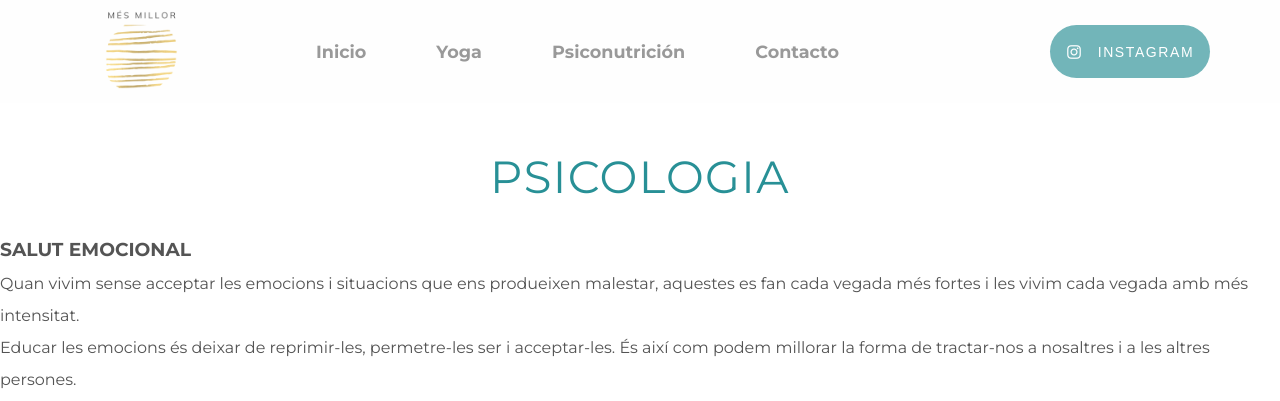
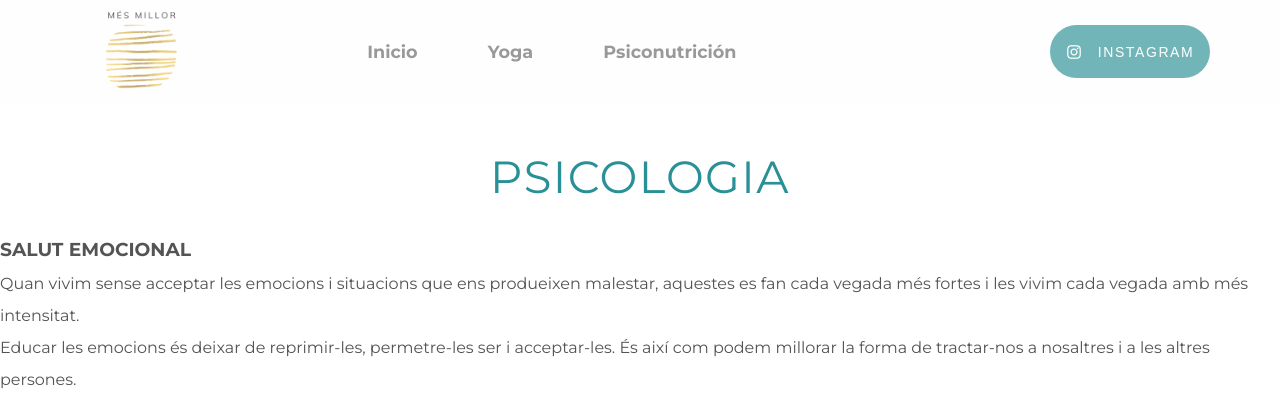
Before and after one commit to menudopaio/mesmillor0, a Flask app: page /psicologia in a window 1280 px wide. Shown: the top 401 px of the page. Run offline with Flask 3, Linux system fonts and the light colour scheme.

Commit message:
Añadido favicon

```diff
--- a/templates/index.html
+++ b/templates/index.html
@@ -4,6 +4,7 @@
     <meta charset="UTF-8">
     <meta name="viewport" content="width=device-width, initial-scale=1.0">
     <title>MÉS MILLOR - CENTRO DE YOGA Y PSICONUTRICIÓN</title>
+    <link rel="icon" href="{{ baseUri }}./static/images/Logo-Mes-Millor.png" type="image/x-icon">
     <link rel="stylesheet" href="./static/styles2.css">
     <link rel="preconnect" href="https://fonts.googleapis.com">
     <link rel="preconnect" href="https://fonts.gstatic.com" crossorigin>
@@ -25,7 +26,6 @@
                     </ul>
                 </li>
                 <li class="navbar-item"><a href="{{ baseUri }}./psiconutricion">Psiconutrición</a></li>
-                <li class="navbar-item"><a href="{{ baseUri }}./contacto">Contacto</a></li>
             </ul>
         </nav>
         <div class="button-container">
--- a/templates/layout-esp.html
+++ b/templates/layout-esp.html
@@ -3,7 +3,8 @@
 <head>
     <meta charset="UTF-8">
     <meta name="viewport" content="width=device-width, initial-scale=1.0">
-    <title>MÉS MILLOR - CENTRO DE YOGA Y PSICONUTRICIÓN</title>
+    <title>MÉS MILLOR{% block title %}{% endblock %}</title>
+    <link rel="icon" href="{{ baseUri }}./static/images/Logo-Mes-Millor.png" type="image/x-icon">
     <link rel="stylesheet" href="../static/styles2.css">
     <link rel="preconnect" href="https://fonts.googleapis.com">
 <link rel="preconnect" href="https://fonts.gstatic.com" crossorigin>
@@ -25,7 +26,6 @@
                     </ul>
                 </li>
                 <li class="navbar-item"><a href="{{ baseUri }}./psiconutricion">Psiconutrición</a></li>
-                <li class="navbar-item"><a href="{{ baseUri }}./contacto">Contacto</a></li>
             </ul>
         </nav>
         <div class="button-container">
```
